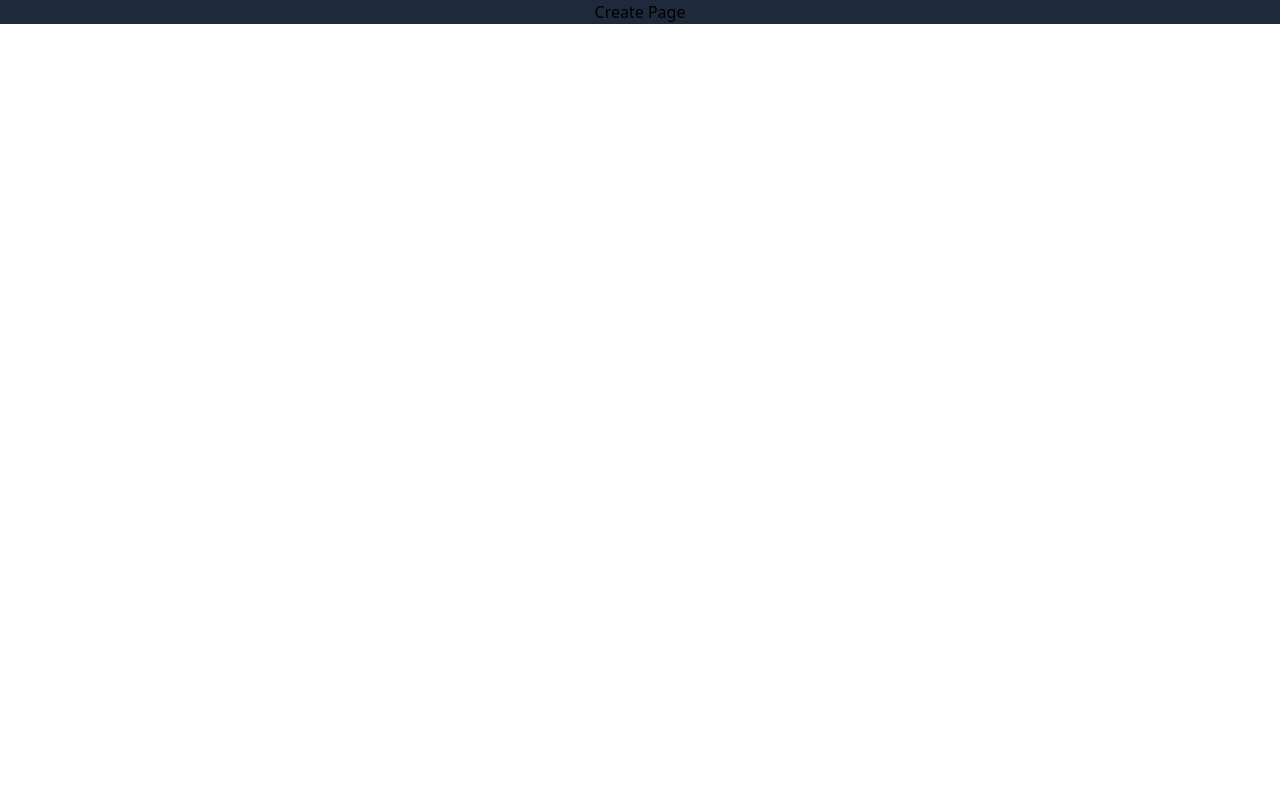
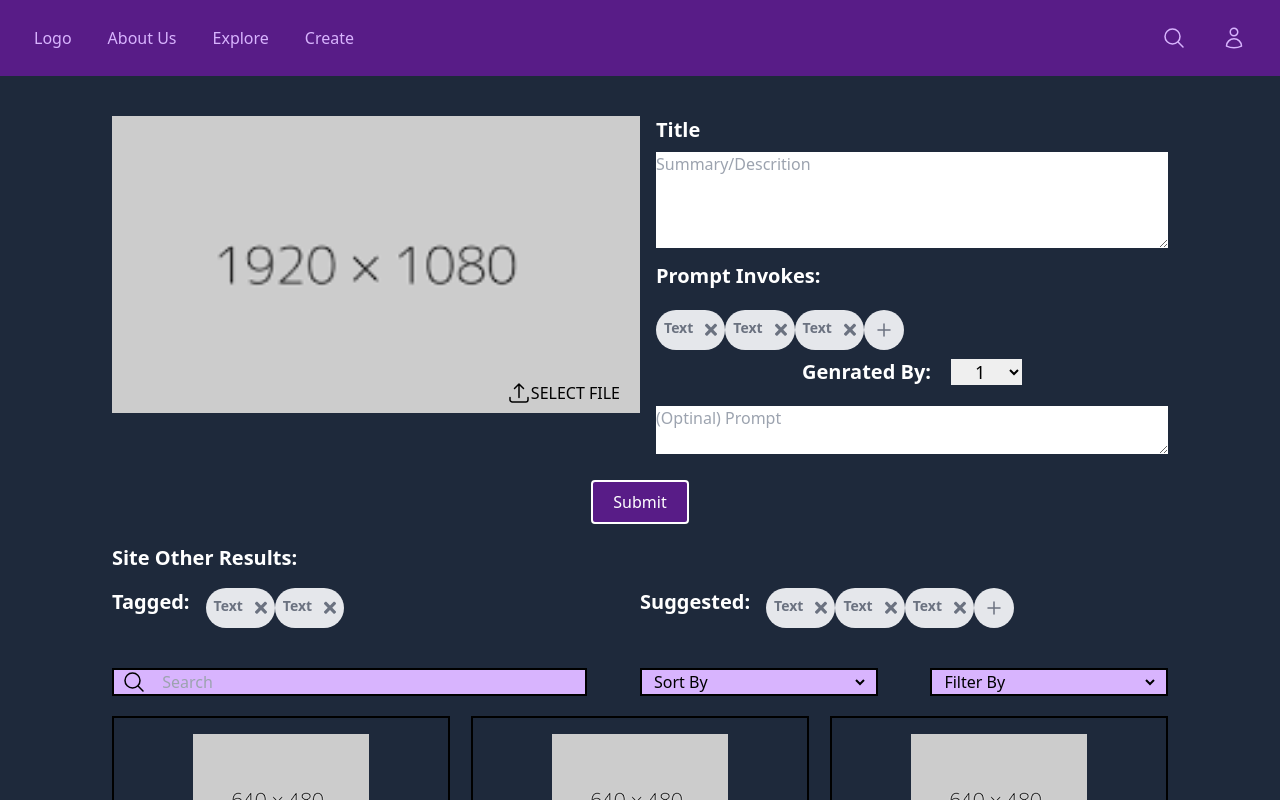
Before and after one commit to ayush117/sketchs, a React (Create React App) app: page /create in a window 1280 px wide. Shown: the top 800 px of the page. Built offline with nearby package versions, Linux system fonts and the light colour scheme.

Commit message:
Create Page Completed

```diff
--- /dev/null
+++ b/src/components/FileSelect.js
@@ -0,0 +1,18 @@
+const FileSelect = () => {
+    return <>
+        <div className="file-select-continer basis-2/4">
+            <div className="relative">
+                <img src="/images/dummy-file.png" alt="dummy-file" className="w-full"></img>
+                <div className="absolute inline-flex hover:cursor-pointer right-5 bottom-2">
+                    <svg xmlns="http://www.w3.org/2000/svg" fill="none" viewBox="0 0 24 24" strokeWidth={1.5} stroke="currentColor" className="w-6 h-6">
+                        <path strokeLinecap="round" strokeLinejoin="round" d="M3 16.5v2.25A2.25 2.25 0 005.25 21h13.5A2.25 2.25 0 0021 18.75V16.5m-13.5-9L12 3m0 0l4.5 4.5M12 3v13.5" />
+                    </svg>
+                    <span>SELECT FILE</span>
+                    <input type="file" className="absolute w-full opacity-0" />
+                </div>
+            </div>
+        </div>
+    </>
+}
+
+export default FileSelect;
--- /dev/null
+++ b/src/components/OptionalText.js
@@ -0,0 +1,7 @@
+const OptionalText = () => {
+    return <div className="">
+        <textarea rows="2" placeholder="(Optinal) Prompt" className="w-full"></textarea>
+    </div>
+}
+
+export default OptionalText;
--- /dev/null
+++ b/src/components/OtherResults.js
@@ -0,0 +1,55 @@
+import Tags from "./Tags";
+
+const OtherResults = () => {
+    return <>
+        <div className="text-xl text-white font-bold text-left pb-4">
+            Site Other Results:
+        </div>
+        <div className="flex">
+            <div className="flex basis-2/4">
+                <span className="text-xl text-white font-bold pr-4">Tagged:</span>
+                <Tags />
+                <Tags />
+            </div>
+            <div className="flex basis-2/4">
+                <span className="text-xl text-white font-bold pr-4">Suggested:</span>
+                <Tags />
+                <Tags />
+                <Tags />
+                <span
+                    class="px-2 py-2 rounded-full text-gray-500 bg-gray-200 font-semibold text-sm flex align-center w-max cursor-pointer active:bg-gray-300 transition duration-300 ease">
+                    <button class="bg-transparent hover focus:outline-none">
+                        <svg xmlns="http://www.w3.org/2000/svg" fill="none" viewBox="0 0 24 24" strokeWidth={1.5} stroke="currentColor" className="w-6 h-6">
+                            <path strokeLinecap="round" strokeLinejoin="round" d="M12 6v12m6-6H6" />
+                        </svg>
+                    </button>
+                </span>
+            </div>
+        </div>
+        <div className="flex pt-10 justify-between">
+            <div className="border-2 border-black flex px-2 bg-purple-300" style={{flexBasis: "45%"}}>
+                <div className="basis-11">
+                <svg xmlns="http://www.w3.org/2000/svg" fill="none" viewBox="0 0 24 24" strokeWidth={1.5} stroke="currentColor" className="w-6 h-6">
+                    <path strokeLinecap="round" strokeLinejoin="round" d="M21 21l-5.197-5.197m0 0A7.5 7.5 0 105.196 5.196a7.5 7.5 0 0010.607 10.607z" />
+                </svg>
+                </div>
+                <input type="text" placeholder="Search" className="w-full bg-purple-300 outline-none"></input>
+
+            </div>
+            <div className="border-2 border-black px-2 bg-purple-300" style={{flexBasis: "22.5%"}}>
+                <select className="w-full bg-purple-300 outline-none">
+                    <option>Sort By</option>
+                </select>
+            </div>
+            <div className="border-2 border-black px-2 bg-purple-300" style={{flexBasis: "22.5%"}}>
+                <select className="w-full bg-purple-300 outline-none">
+                    <option>
+                        Filter By
+                    </option>
+                </select>
+            </div>
+        </div>
+    </>
+}
+
+export default OtherResults;
--- /dev/null
+++ b/src/components/Prompt.js
@@ -0,0 +1,19 @@
+import Tags from "./Tags";
+const PromptInvokes = () => {
+    return <div className="pt-2 pb-2">
+        <div className="pb-5 text-xl font-bold text-white text-left">Prompt Invokes:</div>
+        <div className="tags flex">
+            <Tags /><Tags /><Tags />
+            <span
+                class="px-2 py-2 rounded-full text-gray-500 bg-gray-200 font-semibold text-sm flex align-center w-max cursor-pointer active:bg-gray-300 transition duration-300 ease">
+                <button class="bg-transparent hover focus:outline-none">
+                    <svg xmlns="http://www.w3.org/2000/svg" fill="none" viewBox="0 0 24 24" strokeWidth={1.5} stroke="currentColor" className="w-6 h-6">
+                        <path strokeLinecap="round" strokeLinejoin="round" d="M12 6v12m6-6H6" />
+                    </svg>
+                </button>
+            </span>
+        </div>
+        </div>
+}
+
+export default PromptInvokes;
--- /dev/null
+++ b/src/components/TitleDesc.js
@@ -0,0 +1,12 @@
+const TitleDesc  = () => {
+    return <>
+        <div>
+            <div className="text-left text-white pb-2 font-bold text-xl">Title</div>
+            <div className="text-wrapper">
+            <textarea rows="4" placeholder="Summary/Descrition" className="w-full"></textarea>
+            </div>
+        </div>
+    </>
+}
+
+export default TitleDesc;
--- a/src/pages/Create.js
+++ b/src/pages/Create.js
@@ -1,6 +1,38 @@
+import Card from "../components/Card";
+import FileSelect from "../components/FileSelect";
+import OptionalText from "../components/OptionalText";
+import OtherResults from "../components/OtherResults";
+import PromptInvokes from "../components/Prompt";
+import ResponsiveAppBar from "../components/RespnsiveAppBar";
+import TitleDesc from "../components/TitleDesc";
+
 const Create = () => {
     return <>
-        Create Page
+        <ResponsiveAppBar />
+        <div className='px-28 py-10 main-container'>
+            <div className="flex">
+                <FileSelect />
+                <div className="basis-2/4 flex flex-col pl-4">
+                    <TitleDesc />
+                    <PromptInvokes />
+                    <span className="font-bold text-xl text-white pb-5">Genrated By:
+                        <select className="text-black font-normal text-lg ml-5 px-5">
+                            <option>1</option>
+                            <option>2</option>
+                            <option>3</option>
+                        </select>
+                    </span>
+                    <OptionalText />
+                </div>
+            </div>
+            <button className="my-5 text-white bg-purple-900 px-5 py-2 rounded border-2 border-white hover:bg-purple-700 hover:text-black hover:border-black">Submit</button>
+            <OtherResults />
+            <div className="cards flex justify-between pt-5">
+                <Card />
+                <Card />
+                <Card />
+            </div>
+        </div>
     </>
 }
 
```
Also changed, not shown: public/images/dummy-file.png (added).
